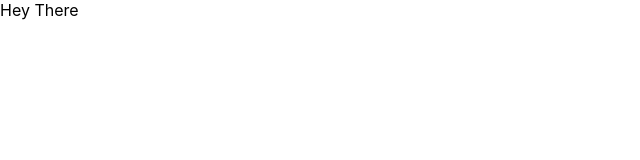
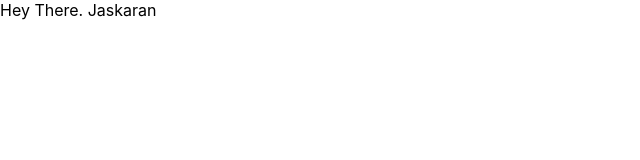
Before and after one commit to AntrikshNarang/bytenamics, a React (Create React App) app: page / in a window 1280 px wide. Shown: the top 160 px of the page, without its empty margins (0-640 px from the left). Built offline with nearby package versions, Linux system fonts and the light colour scheme.

Commit message:
verifying changes

```diff
--- a/src/App.js
+++ b/src/App.js
@@ -4,7 +4,7 @@ import './App.css';
 function App() {
   return (
     <>
-    Hey There
+    Hey There. Jaskaran
     </>
   );
 }
```
